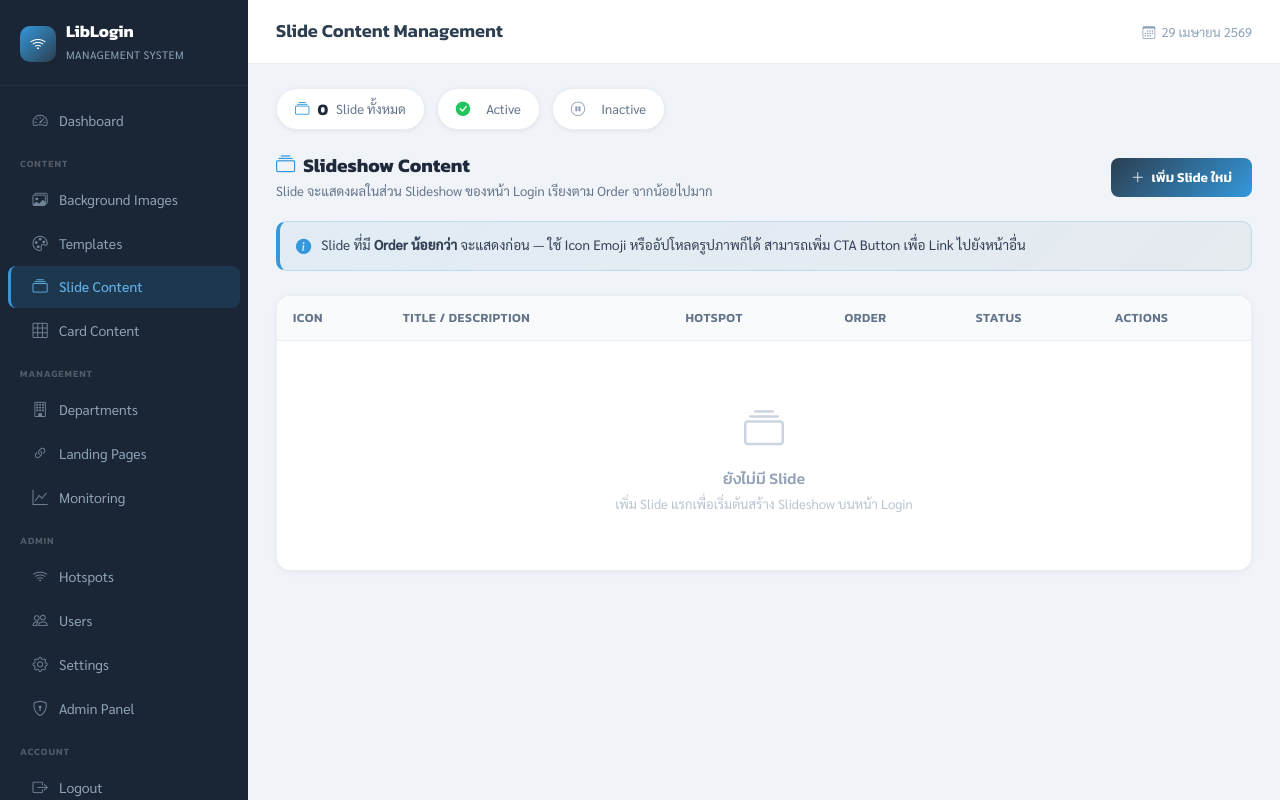
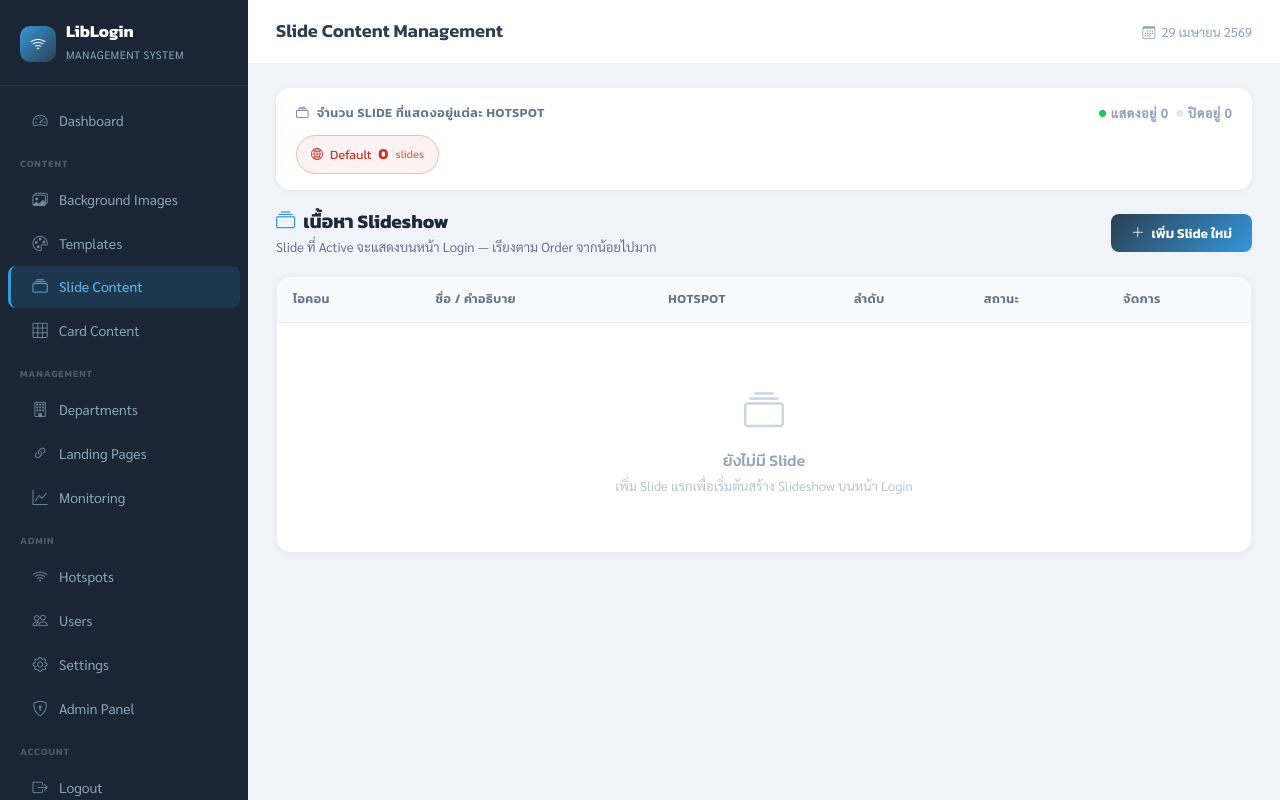
Before and after one commit to azimuthotg/LibLogin, a Django app: page /slides/ in a window 1280 px wide. Run offline with Django 5.2, Linux system fonts and the light colour scheme; the visitor is signed in with stand-in values (Sample User, id 1); data that the repository does not hold is empty.

Commit message:
feat: improve slides page UX — count strip, active-first sort, row visual hierarchy
- Fix stats count bug: now uses view-computed active_count / inactive_count
- Sort slides: active first, then by order (inactive go to bottom)
- Add count strip showing active slide count per hotspot (blue chips with number)
- Add JS-inserted section divider row between active and inactive slides
- Inactive rows: reduced opacity (55%), restores on hover
- Translate table headers to Thai (ไอคอน, ชื่อ/คำอธิบาย, ลำดับ, สถานะ, จัดการ)
- Translate status badge: Active→แสดง, Inactive→ปิด
- Remove info banner (info already in page header subtitle)

Co-Authored-By: Claude Sonnet 4.6 <noreply@anthropic.com>

```diff
--- a/webapp/templates/webapp/slides.html
+++ b/webapp/templates/webapp/slides.html
@@ -5,6 +5,17 @@
 
 {% block extra_css %}
 <style>
+    /* ── Count Strip ── */
+    .count-strip { background:#fff; border-radius:14px; box-shadow:0 1px 4px rgba(0,0,0,.07); padding:16px 20px; margin-bottom:20px; }
+    .count-strip-title { font-family:'Kanit',sans-serif; font-weight:600; font-size:.78rem; color:#64748b; text-transform:uppercase; letter-spacing:.05em; margin-bottom:12px; display:flex; align-items:center; justify-content:space-between; }
+    .count-chips { display:flex; flex-wrap:wrap; gap:8px; }
+    .count-chip { display:inline-flex; align-items:center; gap:7px; padding:7px 14px; border-radius:30px; font-family:'Kanit',sans-serif; font-size:.8rem; border:1.5px solid; }
+    .count-chip.has-slides  { background:#ebf5fb; color:#1a5276; border-color:#aed6f1; }
+    .count-chip.no-slides   { background:#fdf2f2; color:#c0392b; border-color:#f5b7b1; }
+    .count-chip .chip-num { font-weight:700; font-size:.95rem; }
+    .count-summary { font-family:'Sarabun',sans-serif; font-size:.78rem; color:#94a3b8; display:flex; align-items:center; gap:8px; }
+    .count-summary span { display:flex; align-items:center; gap:4px; }
+
     /* ── Stats Strip ── */
     .stats-strip { display:flex; gap:12px; margin-bottom:24px; flex-wrap:wrap; }
     .stat-pill {
@@ -92,6 +103,15 @@
     .btn-icon-edit:hover { background:rgba(44,62,80,.18); }
     .btn-icon-delete { background:rgba(239,68,68,.08); color:#dc2626; }
     .btn-icon-delete:hover { background:rgba(239,68,68,.18); }
+
+    /* Active/Inactive rows */
+    .row-inactive td { opacity:.55; }
+    .row-inactive:hover td { opacity:1; }
+    .row-separator td { padding:0 !important; height:1px; background:#f1f5f9; }
+    .row-separator-label { background:#f8fafc !important; }
+    .row-separator-label td { padding:6px 16px !important; }
+    .inactive-section-label { font-family:'Kanit',sans-serif; font-size:.72rem; font-weight:600; color:#94a3b8; letter-spacing:.05em; text-transform:uppercase; display:flex; align-items:center; gap:8px; }
+    .inactive-section-label::after { content:''; flex:1; height:1px; background:#e2e8f0; }
 
     /* Empty Row */
     .empty-row td { text-align:center; padding:56px 24px !important; }
@@ -181,40 +201,42 @@
 
 {% block content %}
 
-<!-- Stats Strip -->
-<div class="stats-strip">
-    <div class="stat-pill total">
-        <i class="bi bi-collection pill-icon"></i>
-        <span class="pill-val">{{ slides|length }}</span>
-        <span>Slide ทั้งหมด</span>
+<!-- Count Strip -->
+<div class="count-strip">
+    <div class="count-strip-title">
+        <span><i class="bi bi-collection me-2"></i>จำนวน Slide ที่แสดงอยู่แต่ละ Hotspot</span>
+        <span class="count-summary">
+            <span><i class="bi bi-circle-fill" style="color:#22c55e;font-size:.45rem;"></i> แสดงอยู่ {{ active_count }}</span>
+            <span><i class="bi bi-circle-fill" style="color:#e2e8f0;font-size:.45rem;"></i> ปิดอยู่ {{ inactive_count }}</span>
+        </span>
     </div>
-    <div class="stat-pill active">
-        <i class="bi bi-check-circle-fill pill-icon"></i>
-        <span class="pill-val">{% for s in slides %}{% if s.is_active %}1{% endif %}{% endfor %}</span>
-        <span>Active</span>
-    </div>
-    <div class="stat-pill inactive">
-        <i class="bi bi-pause-circle pill-icon"></i>
-        <span class="pill-val">{% for s in slides %}{% if not s.is_active %}1{% endif %}{% endfor %}</span>
-        <span>Inactive</span>
+    <div class="count-chips">
+        {% for hs in hotspot_slide_counts %}
+        <div class="count-chip {% if hs.active_count > 0 %}has-slides{% else %}no-slides{% endif %}">
+            <i class="bi bi-wifi" style="font-size:.75rem;"></i>
+            <span>{{ hs.display_name }}</span>
+            <span class="chip-num">{{ hs.active_count }}</span>
+            <span style="font-size:.7rem; opacity:.7;">slides</span>
+        </div>
+        {% endfor %}
+        <div class="count-chip {% if default_active_count > 0 %}has-slides{% else %}no-slides{% endif %}">
+            <i class="bi bi-globe2" style="font-size:.75rem;"></i>
+            <span>Default</span>
+            <span class="chip-num">{{ default_active_count }}</span>
+            <span style="font-size:.7rem; opacity:.7;">slides</span>
+        </div>
     </div>
 </div>
 
 <!-- Page Header -->
 <div class="page-header">
     <div class="page-header-left">
-        <h4><i class="bi bi-collection me-2" style="color:#3498db;"></i>Slideshow Content</h4>
-        <p>Slide จะแสดงผลในส่วน Slideshow ของหน้า Login เรียงตาม Order จากน้อยไปมาก</p>
+        <h4><i class="bi bi-collection me-2" style="color:#3498db;"></i>เนื้อหา Slideshow</h4>
+        <p>Slide ที่ Active จะแสดงบนหน้า Login — เรียงตาม Order จากน้อยไปมาก</p>
     </div>
     <button class="btn-modal-primary" data-bs-toggle="modal" data-bs-target="#createSlideModal">
         <i class="bi bi-plus-lg me-1"></i> เพิ่ม Slide ใหม่
     </button>
-</div>
-
-<!-- Info Banner -->
-<div class="info-banner">
-    <i class="bi bi-info-circle-fill"></i>
-    <div>Slide ที่มี <strong>Order น้อยกว่า</strong> จะแสดงก่อน — ใช้ Icon Emoji หรืออัปโหลดรูปภาพก็ได้ สามารถเพิ่ม CTA Button เพื่อ Link ไปยังหน้าอื่น</div>
 </div>
 
 <!-- Slides Table -->
@@ -223,17 +245,17 @@
         <table>
             <thead>
                 <tr>
-                    <th>Icon</th>
-                    <th>Title / Description</th>
+                    <th>ไอคอน</th>
+                    <th>ชื่อ / คำอธิบาย</th>
                     <th>Hotspot</th>
-                    <th>Order</th>
-                    <th>Status</th>
-                    <th>Actions</th>
+                    <th>ลำดับ</th>
+                    <th>สถานะ</th>
+                    <th>จัดการ</th>
                 </tr>
             </thead>
-            <tbody>
+            <tbody id="slidesTableBody">
                 {% for slide in slides %}
-                <tr>
+                <tr class="{% if not slide.is_active %}row-inactive{% endif %}" data-active="{{ slide.is_active|lower }}">
                     <td>
                         <div class="slide-icon-cell">
                             {% if slide.icon_image %}
@@ -257,7 +279,7 @@
                     <td>
                         <span class="status-badge {% if slide.is_active %}active{% else %}inactive{% endif %}">
                             <span class="status-dot"></span>
-                            {% if slide.is_active %}Active{% else %}Inactive{% endif %}
+                            {% if slide.is_active %}แสดง{% else %}ปิด{% endif %}
                         </span>
                     </td>
                     <td>
@@ -600,7 +622,22 @@ function deleteSlide(id, title) {
     }
 }
 
+function insertSlideSectionDivider() {
+    const tbody = document.getElementById('slidesTableBody');
+    if (!tbody) return;
+    document.querySelectorAll('.row-separator-label').forEach(r => r.remove());
+    const rows = [...tbody.querySelectorAll('tr[data-active]')];
+    const firstInactive = rows.find(r => r.dataset.active === 'false');
+    if (firstInactive && rows.find(r => r.dataset.active === 'true')) {
+        const sep = document.createElement('tr');
+        sep.className = 'row-separator-label';
+        sep.innerHTML = `<td colspan="6"><span class="inactive-section-label"><i class="bi bi-archive me-1"></i>ปิดการแสดงผล &nbsp;</span></td>`;
+        tbody.insertBefore(sep, firstInactive);
+    }
+}
+
 document.addEventListener('DOMContentLoaded', function() {
+    insertSlideSectionDivider();
     // Handle create/update form submissions via fetch
     document.querySelectorAll('form').forEach(function(form) {
         const action = form.querySelector('input[name="action"]');
--- a/webapp/views.py
+++ b/webapp/views.py
@@ -631,12 +631,29 @@ def slides_view(request):
 
     # GET request - display slides
     if allowed is None:
-        slides = SlideContent.objects.all().order_by('order', 'created_at')
+        slides = SlideContent.objects.all().order_by('-is_active', 'order', 'created_at')
+        hotspots_qs = Hotspot.objects.filter(is_active=True).order_by('hotspot_name')
     else:
-        slides = SlideContent.objects.filter(hotspot_filter_q(allowed)).order_by('order', 'created_at')
+        slides = SlideContent.objects.filter(hotspot_filter_q(allowed)).order_by('-is_active', 'order', 'created_at')
+        hotspots_qs = Hotspot.objects.filter(is_active=True, hotspot_name__in=allowed).order_by('hotspot_name')
+
+    # Per-hotspot active slide counts
+    hotspot_slide_counts = []
+    for hs in hotspots_qs:
+        cnt = slides.filter(hotspot_name=hs.hotspot_name, is_active=True).count()
+        hotspot_slide_counts.append({
+            'hotspot_name': hs.hotspot_name,
+            'display_name': hs.display_name,
+            'active_count': cnt,
+        })
+    default_active_count = slides.filter(hotspot_name__isnull=True, is_active=True).count()
 
     context = {
         'slides': slides,
+        'active_count': slides.filter(is_active=True).count(),
+        'inactive_count': slides.filter(is_active=False).count(),
+        'hotspot_slide_counts': hotspot_slide_counts,
+        'default_active_count': default_active_count,
     }
 
     return render(request, 'webapp/slides.html', context)
```
